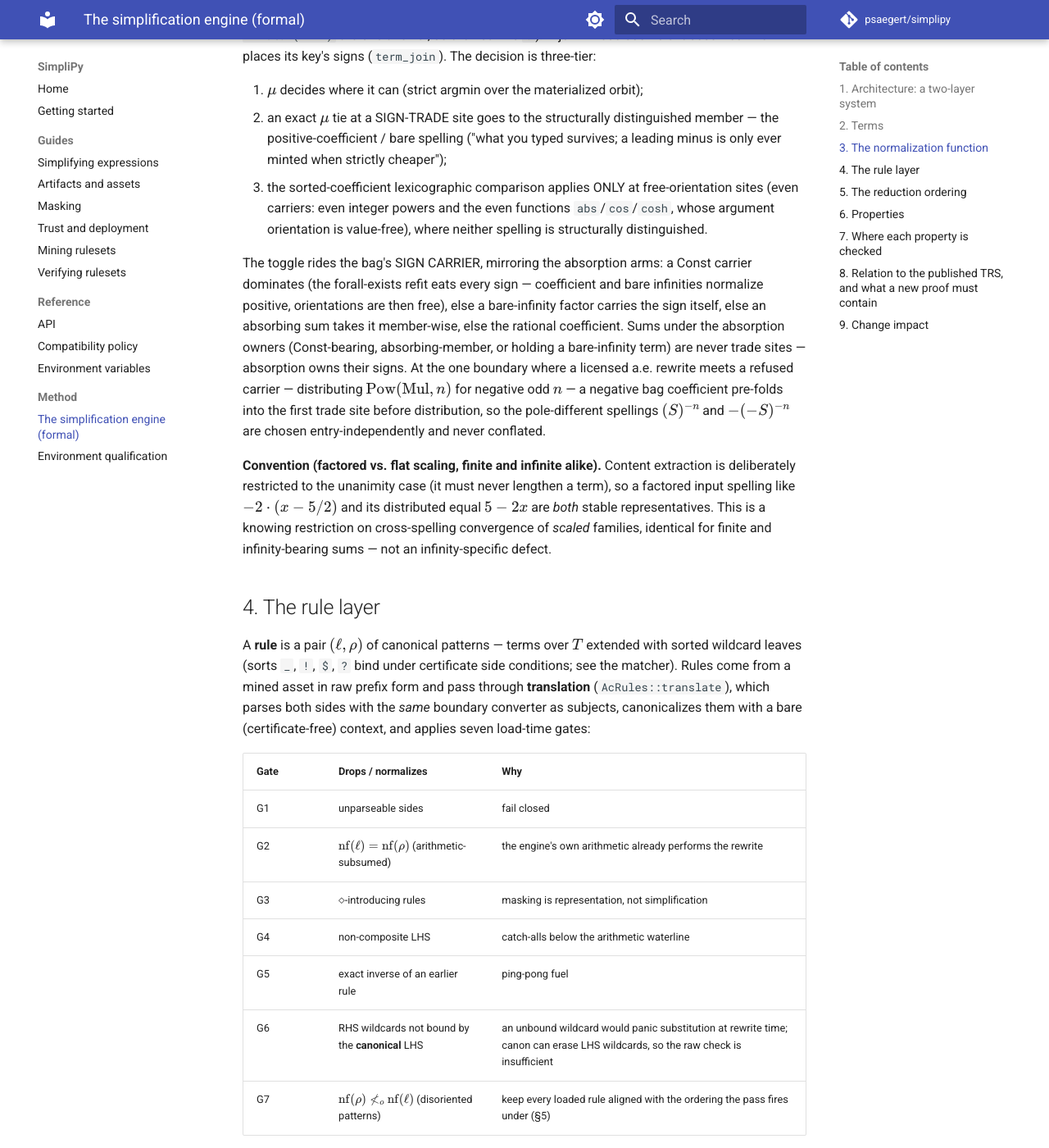
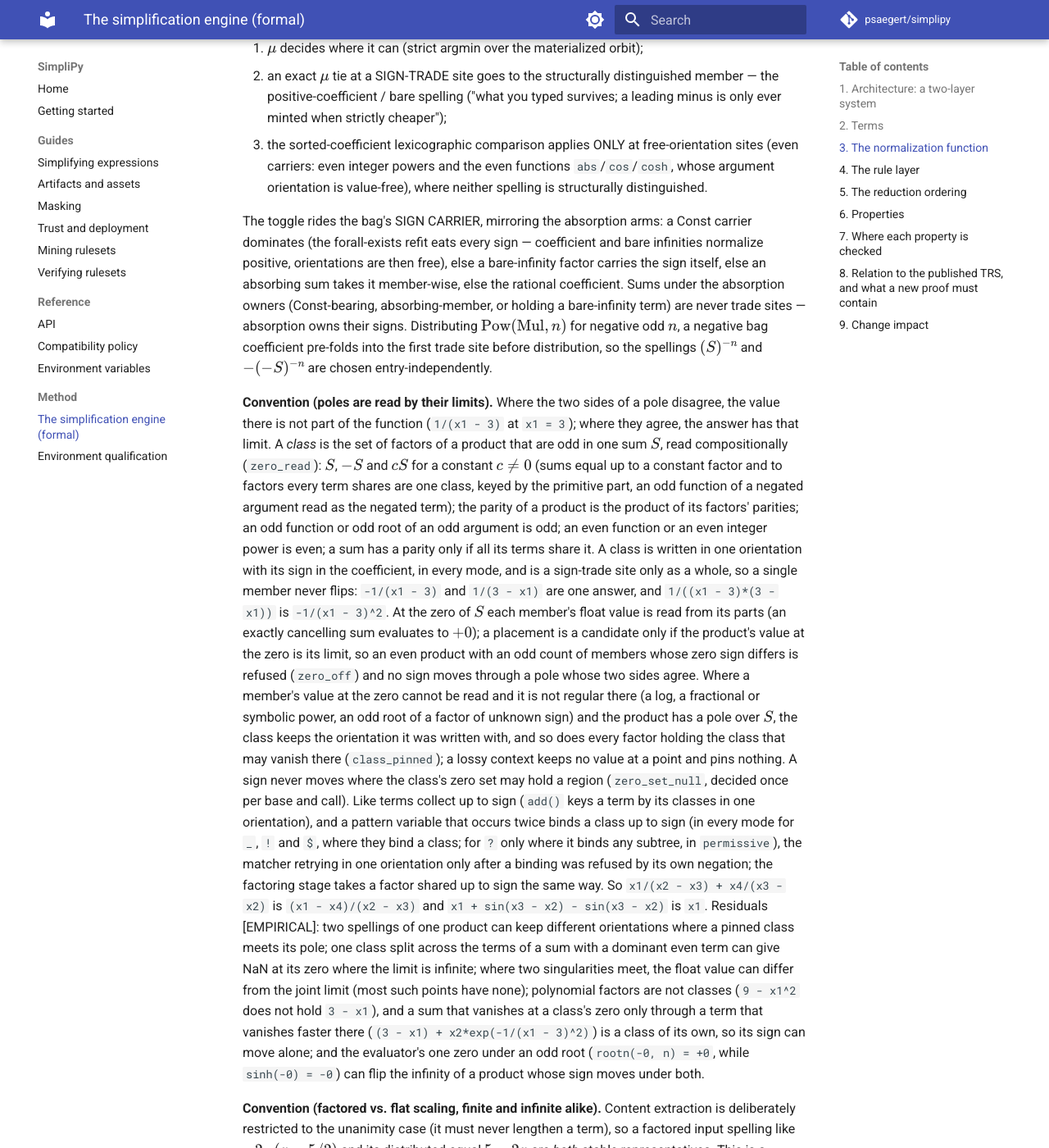
Before and after one commit to psaegert/simplipy, an MkDocs documentation site: the page built from docs/formal.md, in a window 1280 px wide and 1400 px high, scrolled down 6062 px. Shown: the whole window at 82% size. Built offline with MkDocs 1.6.1 and Material for MkDocs 9.7.7, drawn with Linux system fonts in a browser that asks for light colours; comment, search, counter and statistics services are not loaded; some of the changed text lies outside the part shown.

Commit message:
Docs: poles read by their limits, classes as zero sets, the search's factoring, run 13's numbers
- CHANGELOG: new bullets for poles read by their limits (a class over one sum, up to a constant
  factor, in one orientation with its sign in the coefficient, trading it only as a whole; like
  terms and repeated pattern variables up to sign; the residuals), the factoring the search does
  after its expansions, and a fractional power of -0 read as +0; the lone-inverse exception is
  gone from the bracketing bullet.
- formal.md: §3's sign placement counts negative odd powers as class members, and a new
  convention states the pole reading, class membership by parity, the whole-class trade, the
  value at the zero, the pins and the residuals; the second-call and spelling numbers follow.
- Numbers from the final build against 0.14.7 (run 13): times and slow-call shares, permissive
  second calls, 0.14.7's answers above their input, cheaper/costlier answers, long literals, the
  cap-4 study, the search's first phase and the 16-copy timing.

Co-Authored-By: Claude Opus 5.5 <noreply@anthropic.com>
Claude-Session: https://claude.ai/code/session_016gamUqKQqroqag4GFsNu6W

```diff
--- a/docs/formal.md
+++ b/docs/formal.md
@@ -205,7 +205,8 @@ canonicity is at stake.
 Signs in a product trade legally across ODD carriers — a bare mixed-sign `Add` factor,
 $\mathrm{Pow}(S, n)$ for odd integer $n \ge 3$, $\mathrm{rootn}(S, m)$ for odd
 $m \ge 3$, and the eight odd functions — because $f(-S) = -f(S)$ is total on those
-carriers (negative odd exponents are NOT carriers: the pole trilemma). The
+carriers — and negative odd powers of them, as members of a class that trades its sign as a
+whole (the pole convention below). The
 sign-placement owner (`ac::expr::sign_place`, shared by `mul()`'s final assembly and
 `term_join`'s negative joins so the priced spelling is always the built spelling)
 materializes every reachable placement and keeps the $\mu$-argmin. Beyond six sign-trade sites
@@ -230,12 +231,9 @@ orientation: the positive integer mass $p$, the negative integer mass $n$ (a fra
 gives its integer part, toward zero, to $p$ or $n$: $S^{5/2} = S^2 S^{1/2}$) and the fixed
 factors (fractional remainders, symbolic powers, totals beyond $2^{100}$). All of $p$ may move to
 the other orientation, an odd amount with a sign to the bag's host (the coefficient, or a bare
-infinity or a bare Const that carries it); the even part of $n$ moves freely; in a sound context
-an orientation with odd $n$ keeps one $B^{-1}$, whose move would flip the sign of the infinity
-at its pole (the class decision never conflates $S^{-n}$ and $-(-S)^{-n}$; the canonical
-orientation of a lone sum still can, as in 0.14.7: `1/(1 - x1 - x2)` is `-1/(x1 + x2 - 1)`),
-while `permissive`, which reads a function up to its values at a zero, moves it too; fractional
-and symbolic parts never move.
+infinity or a bare Const that carries it); the even part of $n$ moves freely, and an odd $n$
+moves with its class as a whole under the pole convention below; fractional and symbolic parts
+never move.
 Every placement, including how a side's mass splits between its integer and its fractional
 powers, is priced as the whole product, and the cheapest wins, an exact tie going to a
 non-negative coefficient and then the structurally smaller product, as in `sign_place`. The
@@ -265,11 +263,44 @@ infinities normalize positive, orientations are then free), else a bare-infinity
 factor carries the sign itself, else an absorbing sum takes it member-wise, else the
 rational coefficient. Sums under the absorption owners (Const-bearing, absorbing-member,
 or holding a bare-infinity term) are never trade sites — absorption owns their signs.
-At the one boundary where a licensed a.e. rewrite meets a refused carrier —
-distributing $\mathrm{Pow}(\mathrm{Mul}, n)$ for negative odd $n$ — a negative bag
-coefficient pre-folds into the first trade site before distribution, so the
-pole-different spellings $(S)^{-n}$ and $-(-S)^{-n}$ are chosen entry-independently
-and never conflated.
+Distributing $\mathrm{Pow}(\mathrm{Mul}, n)$ for negative odd $n$, a negative bag coefficient
+pre-folds into the first trade site before distribution, so the spellings $(S)^{-n}$ and
+$-(-S)^{-n}$ are chosen entry-independently.
+
+**Convention (poles are read by their limits).** Where the two sides of a pole disagree, the
+value there is not part of the function (`1/(x1 - 3)` at `x1 = 3`); where they agree, the answer
+has that limit. A *class* is the set of factors of a product that are odd in one sum $S$, read
+compositionally (`zero_read`): $S$, $-S$ and $cS$ for a constant $c \neq 0$ (sums equal up to a
+constant factor and to factors every term shares are one class, keyed by the primitive part, an
+odd function of a negated argument read as the negated term); the parity of a product is the
+product of its factors' parities; an odd function or odd root of an odd argument is odd; an even
+function or an even integer power is even; a sum has a parity only if all its terms share it.
+A class is written in one orientation with its sign in the coefficient, in every mode, and is a
+sign-trade site only as a whole, so a single member never flips: `-1/(x1 - 3)` and `1/(3 - x1)`
+are one answer, and `1/((x1 - 3)*(3 - x1))` is `-1/(x1 - 3)^2`. At the zero of $S$ each member's
+float value is read from its parts (an exactly cancelling sum evaluates to $+0$); a placement is a
+candidate only if the product's value at the zero is its limit, so an even product with an odd
+count of members whose zero sign differs is refused (`zero_off`) and no sign moves through a pole
+whose two sides agree. Where a member's value at the zero cannot be read and it is not regular
+there (a log, a fractional or symbolic power, an odd root of a factor of unknown sign) and the
+product has a pole over $S$, the class keeps the orientation it was written with, and so does
+every factor holding the class that may vanish there (`class_pinned`); a lossy context keeps no
+value at a point and pins nothing. A sign never moves where the class's zero set may hold a
+region (`zero_set_null`, decided once per base and call). Like terms collect up to sign (`add()`
+keys a term by its classes in one orientation), and a pattern variable that occurs twice binds a
+class up to sign (in every mode for `_`, `!` and `$`, where they bind a class; for `?` only where
+it binds any subtree, in `permissive`), the matcher retrying in one orientation only after a
+binding was refused by its own negation; the factoring stage takes a factor shared up to sign the
+same way. So `x1/(x2 - x3) + x4/(x3 - x2)` is `(x1 - x4)/(x2 - x3)` and
+`x1 + sin(x3 - x2) - sin(x3 - x2)` is `x1`. Residuals [EMPIRICAL]: two spellings of one product
+can keep different orientations where a pinned class meets its pole; one class split across the
+terms of a sum with a dominant even term can give NaN at its zero where the limit is infinite;
+where two singularities meet, the float value can differ from the joint limit (most such points
+have none); polynomial factors are not classes (`9 - x1^2` does not hold `3 - x1`), and a sum that
+vanishes at a class's zero only through a term that vanishes faster there
+(`(3 - x1) + x2*exp(-1/(x1 - 3)^2)`) is a class of its own, so its sign can move alone; and the
+evaluator's one zero under an odd root (`rootn(-0, n) = +0`, while
+`sinh(-0) = -0`) can flip the infinity of a product whose sign moves under both.
 
 **Convention (factored vs. flat scaling, finite and infinite alike).** Content extraction
 is deliberately restricted to the unanimity case (it must never lengthen a term), so a
@@ -609,8 +640,8 @@ and are refused again. Two further premises: the step cap does not bind (a cappe
 skips fire sites), and the descent of a candidate does not depend on the memo's contents
 (the memo only marks fixpoints). A capped search (`effort=k`) can stop between two accepted
 valleys, and the re-run then continues it, as can a search its work budget stops [EMPIRICAL:
-srbf's 125,127 model predictions change on a second call 2,680 times in `f64` at cap 4, the former
-default, 2,677 of them to a cheaper form (`real` 2,682); uncapped, never, in `f64` and `real`, on these and on
+srbf's 125,127 model predictions change on a second call 2,872 times in `f64` at cap 4, the former
+default, 2,870 of them to a cheaper form (`real` 3,070); uncapped, never, in `f64` and `real`, on these and on
 srbf's ground truths and the simplify inputs of flash-ansr's T8.1 draws]. Where
 the round-trip premise fails (L6a) the re-run starts from a different state. A further
 premise: each accepted candidate's descent reaches its fixpoint within `max_passes`.
@@ -631,24 +662,26 @@ search at the same place in both runs), so its candidates, its winner and that w
 continuation (the same walk cut short again) are among the uncapped run's; the answer is the
 cheapest of a superset. $\square$ Its winner is a valley of its own arm only: the re-run's other
 arms, started from the winner, can descend further, and a search the work budget stopped can
-continue, so L6 does not cover the selection [EMPIRICAL: 151 second-call changes on flash-ansr's
-129,490 T8.1 simplify inputs, 1,458 on srbf's 125,127 predictions; the three bounds hold on every input of
+continue, so L6 does not cover the selection [EMPIRICAL: 148 second-call changes on flash-ansr's
+129,490 T8.1 simplify inputs, 1,946 on srbf's 125,127 predictions; the three bounds hold on every input of
 both sets and srbf's ground truths, efforts checked 0, 1, 4 and the default].
 
 **Canonicity across spellings** [EMPIRICAL]. That all spellings of the same bag (operand
 permutations, re-bracketings) reach the same representative is measured, not proven:
 commutative-permutation and adjacency-collection property tests, plus the corpus
-permutation gate (0 violations / 400 canonical corpus expressions at head). One registered
-residual class: the I3 residuals above. Re-bracketings of a product reach one representative:
+permutation gate (0 violations / 400 canonical corpus expressions at head). Two registered
+residual classes: the I3 residuals above, and products with a class pinned at its pole (§3),
+whose spellings can keep different orientations. Elsewhere re-bracketings of a product reach one
+representative:
 the parse builds a product once from all of its members and `mul()` decides its opposite classes
 from their exponent totals, a function of the multiset of members (§3). On 1,653 generated
 products over opposite sums, odd functions and odd roots, each in up to eleven spellings (four
 bracketings and the tagged bag for all; two division spellings, the inverse of a product, a
 chain of divisions and the tagged bag with `<div>` where the product has a divisor; a negation
-for 72), one `permissive` product reaches two
-answers, of equal value (0.14.7: 616 in `f64` and `real`, 687 in `permissive`); on the route fuzz
-of 150 products none depends on the nesting in any mode, with the search off or at the default
-(0.14.7: 87, 87 and 82). Where the certificate refuses to split an inverse over a product (a
+for 72), two products in `f64` and `real` (each with a class pinned at its pole, §3) and one in
+`permissive` reach two answers, of equal value (0.14.7: 616 in `f64` and `real`, 687 in
+`permissive`); on the route fuzz of 150 products none depends on the nesting in any mode, with the
+search off or at the default (0.14.7 with the search off: 87, 87 and 82). Where the certificate refuses to split an inverse over a product (a
 factor that vanishes on a region, such as `abs(x2) - x2`), `1/(a*b)` and `1/a*1/b` are different
 functions and keep different answers. (The scale gates held 0 idempotence and 0 permutation
 failures when last run, on the 128-bit engine.)
```
Also changed, not shown: CHANGELOG.md (+64 -25 lines), docs/guides/simplify.md (+17 -17 lines), 1 other file.
